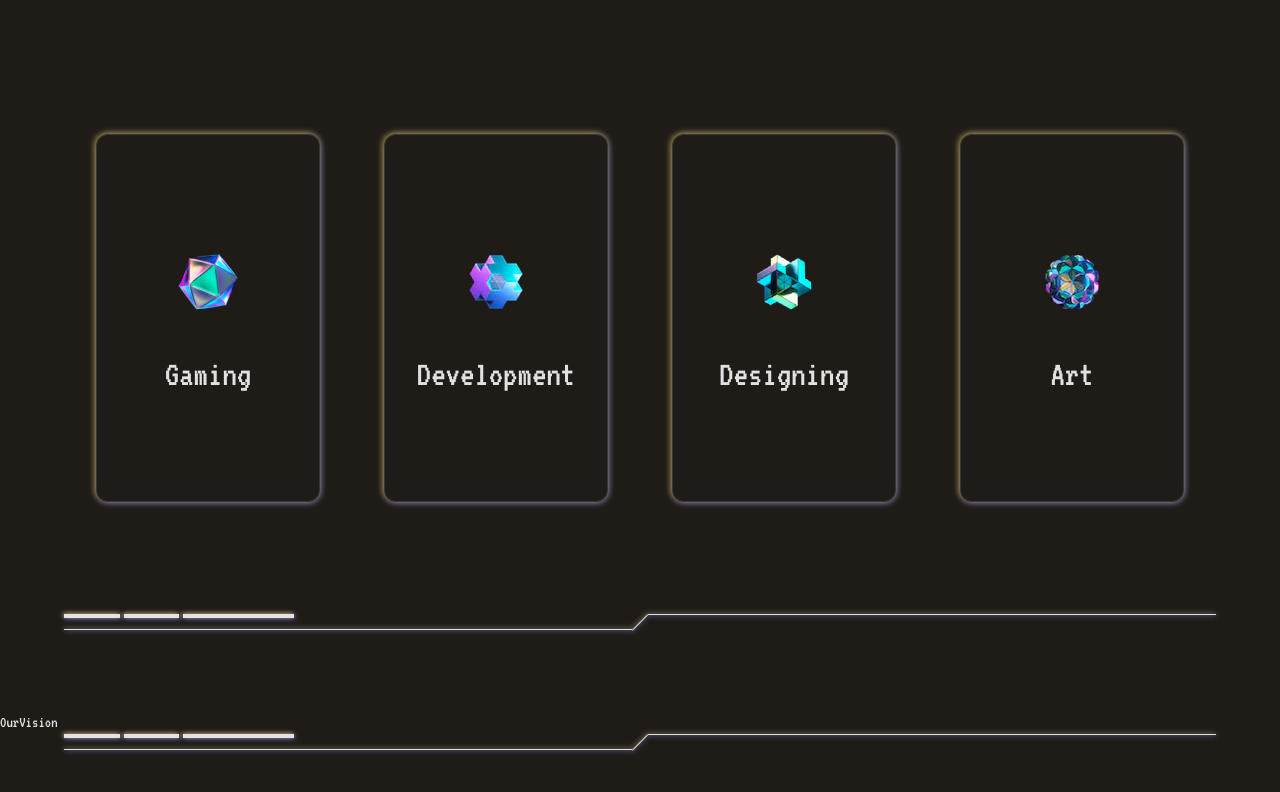
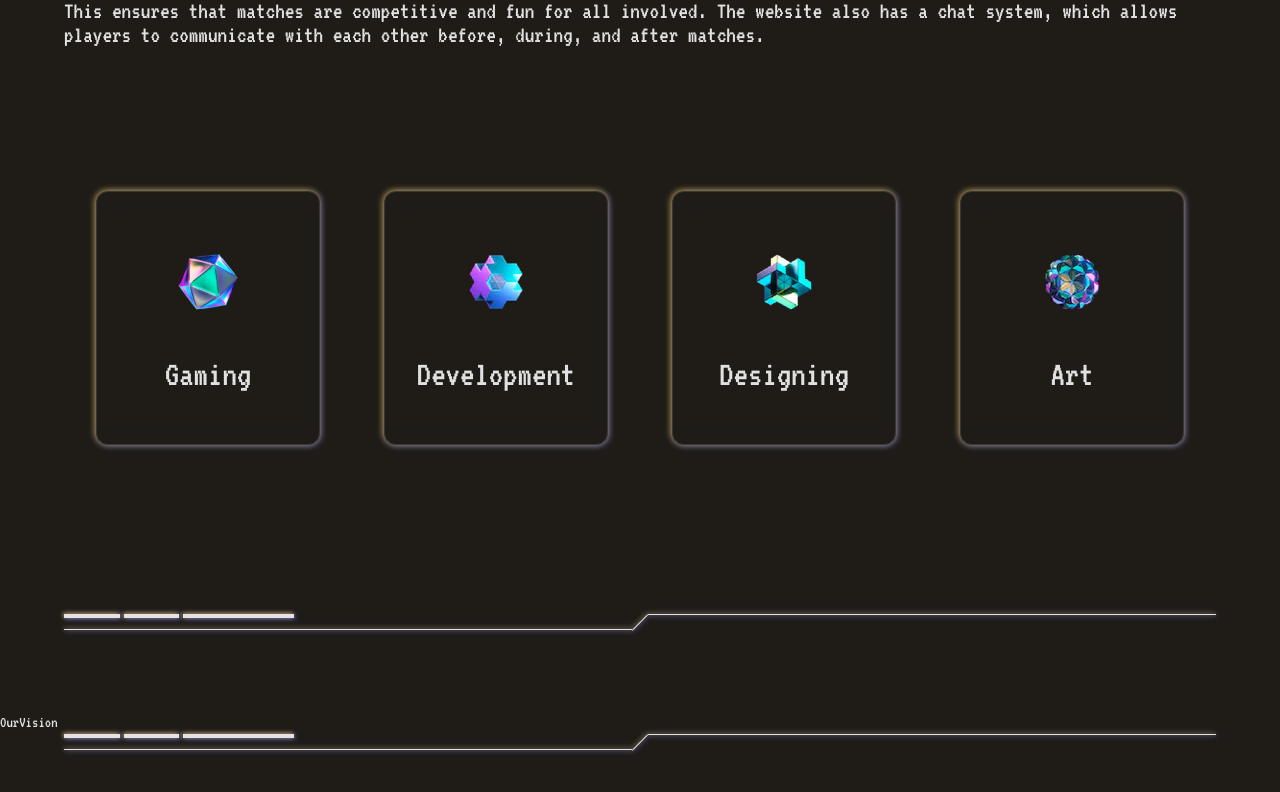
Before and after one commit to resurgencenith/resurgence-nith-2k23, a React (Vite) app: page / in a window 1280 px wide. Shown: the part 1226-2018 px from the top of the page. Built offline with nearby package versions, Linux system fonts and the light colour scheme.

Commit message:
fix without motion

```diff
--- a/src/components/WhatDoWeDo.css
+++ b/src/components/WhatDoWeDo.css
@@ -13,8 +13,8 @@
     width:100%;
     padding:20px;
     box-shadow: rgba(255, 215, 77, 0.6) -1px -1px 6px, rgba(124, 127, 255, 0.6) 1px 1px 6px;
-    padding-top:10%;
-    padding-bottom: 10%;
+    padding-top:5%;
+    padding-bottom: 5%;
     border-radius: 16px;
     margin:2rem;
 
```
